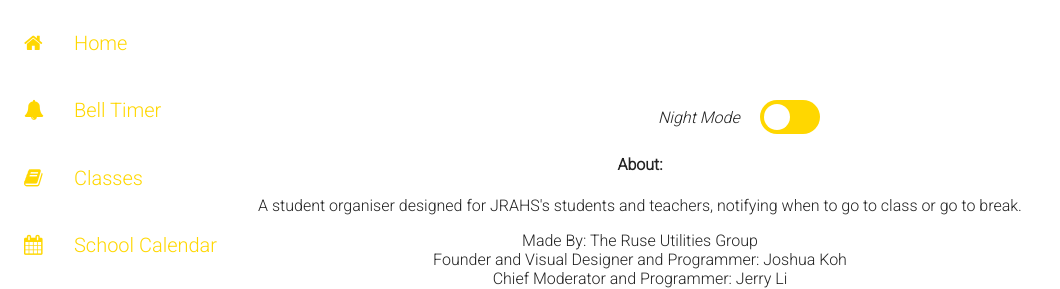
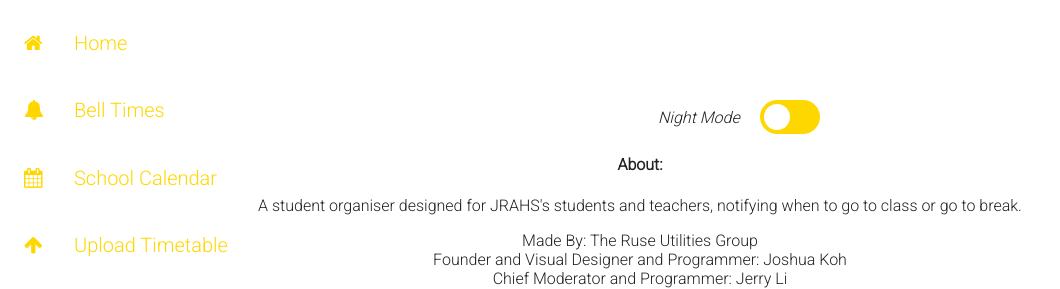
Before and after one commit to RuseUtilities-Group/Kronos, a plain HTML site: page settings.html in a window 1280 px wide. Shown: the top 289 px of the page, without its empty margins (0-1060 px from the left). Drawn offline with Linux system fonts and the light colour scheme.

Commit message:
Update settings.html

```diff
--- a/settings.html
+++ b/settings.html
@@ -19,8 +19,7 @@
 <!-- The sidebar -->
 <div class="sidebar">
   <a href="./index.html" id="homeDiv"><i class="fa fa-fw fa-home" id="homeIcon"></i>Home</a>
-  <a href="./times.html" id="loginDiv"><i class="fa fa-fw fa-bell" id="loginIcon"></i>Bell Timer</a>
-  <a href="./bells.html" id="classesDiv"><i class="fa fa-fw fa-book" id="classesIcon"></i>Classes</a>
+  <a href="./times.html" id="loginDiv"><i class="fa fa-fw fa-bell" id="loginIcon"></i>Bell Times</a>
   <a href="./calendar.html" id="classesDiv"><i class="fa fa-fw fa-calendar" id="classesIcon"></i>School Calendar</a>
   <a href="./upload.html" id="settingsDiv" style="margin-bottom:10px !important"><i class="fa fa-fw fa-arrow-up" id="settingsIcon"></i>Upload Timetable</a>
   <a href="./settings.html" id="settingsDiv" style="color: #D4AF37 !important"><i class="fa fa-fw fa-cog" id="settingsIcon"></i>Settings</a>
```
